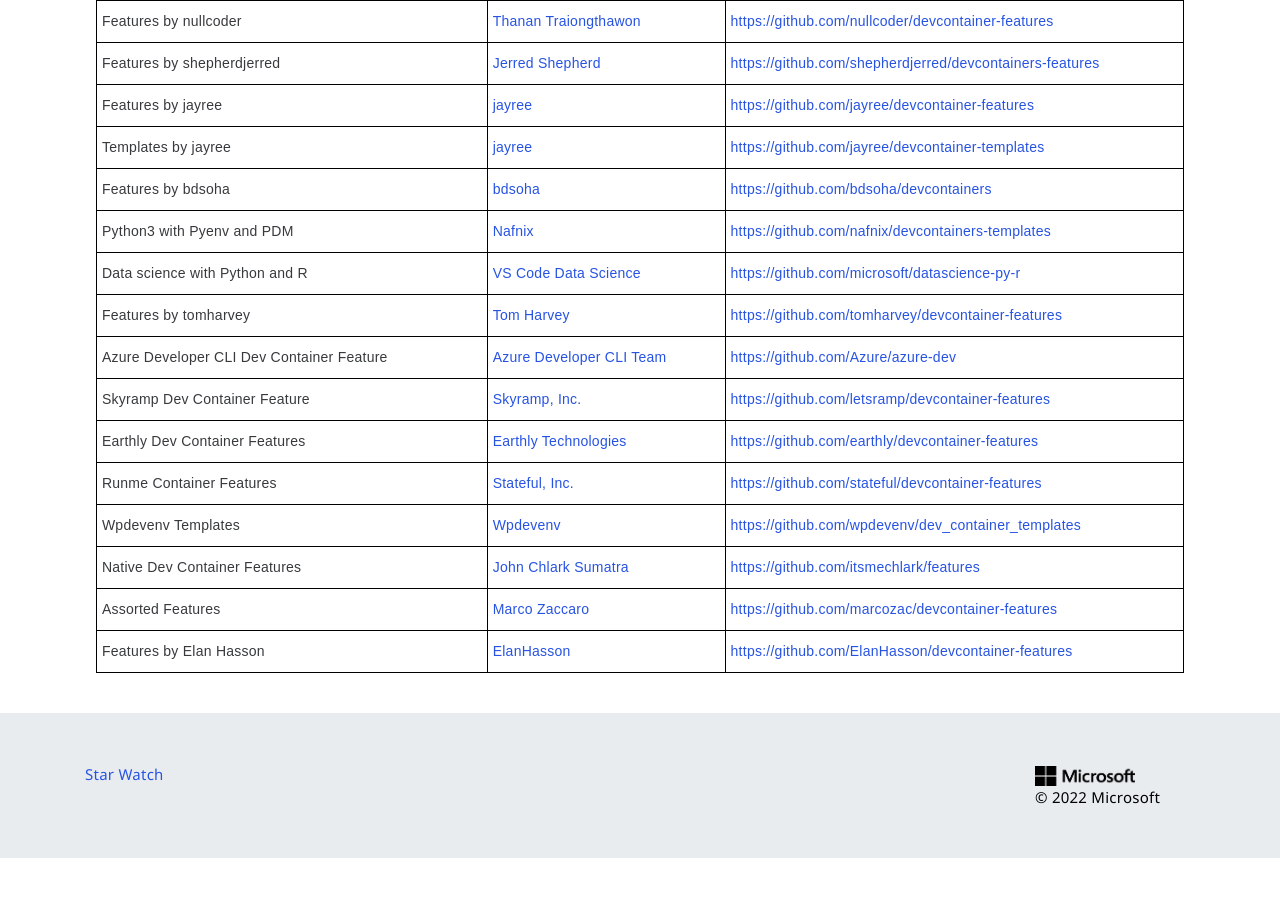
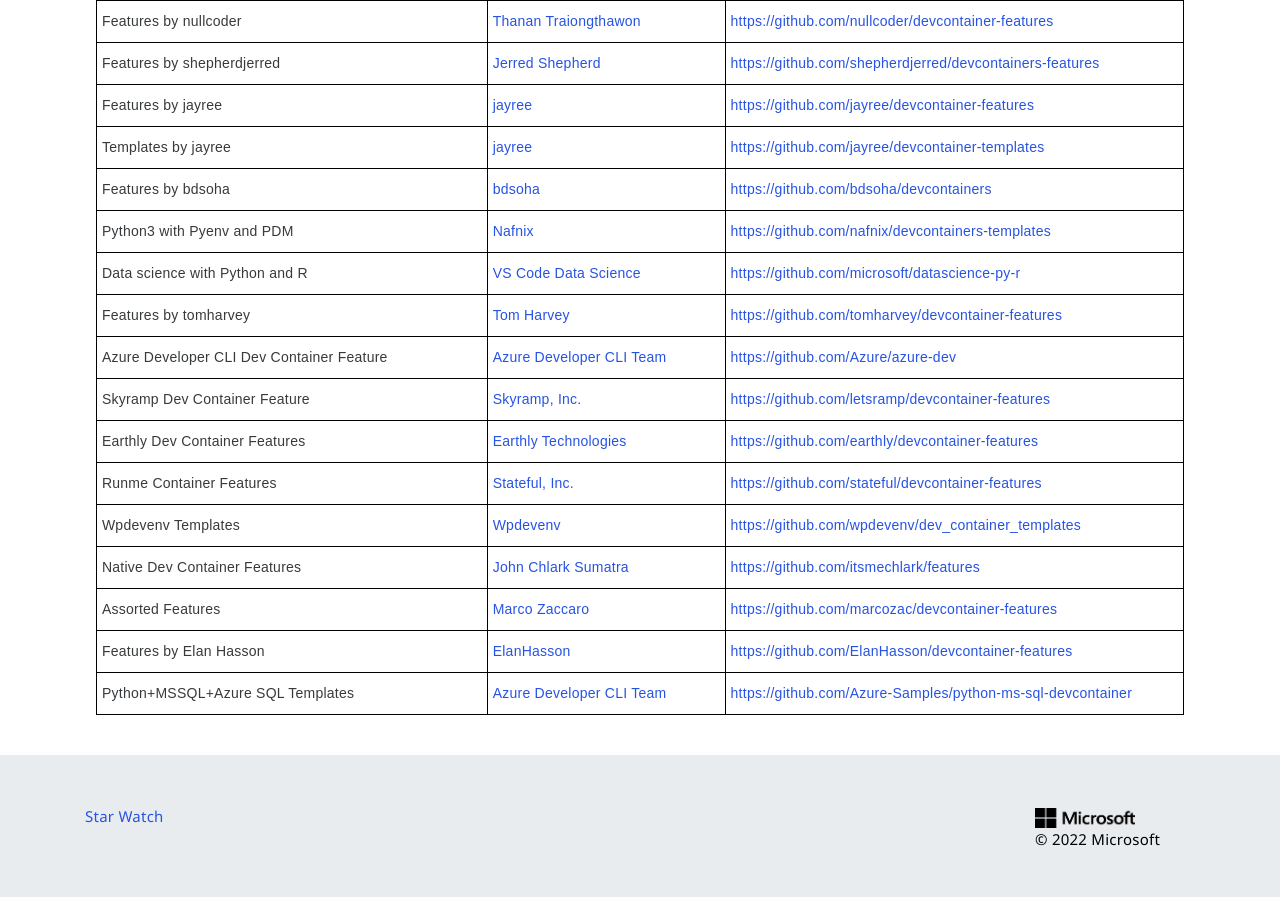
Before and after one commit to devcontainers/devcontainers.github.io, a Jekyll site: the page built from collections.html, in a window 1280 px wide and 900 px high, scrolled down 4072 px. Shown: the top 897 px of the window. Built offline with Jekyll 4.4.1, drawn with Linux system fonts in a browser that asks for light colours; nearby versions of some CDN libraries; comment, search, counter and statistics services are not loaded; before the commit the page ends 4930 px from its top, so only the background shows below that.

Commit message:
Update collection-index.yml to add Python/MSSQL (#273)
* Update collection-index.yml

* Update _data/collection-index.yml

Co-authored-by: Samruddhi Khandale <samruddhikhandale@github.com>

* Update collection-index.yml

---------

Co-authored-by: Samruddhi Khandale <samruddhikhandale@github.com>

```diff
--- a/_data/collection-index.yml
+++ b/_data/collection-index.yml
@@ -523,3 +523,8 @@
   contact: https://github.com/ElanHasson/devcontainer-features/issues
   repository: https://github.com/ElanHasson/devcontainer-features
   ociReference: ghcr.io/elanhasson/devcontainer-features
+- name: Python+MSSQL+Azure SQL Templates
+  maintainer: Azure Developer CLI Team
+  contact: https://github.com/Azure-Samples/python-ms-sql-devcontainer/issues
+  repository: https://github.com/Azure-Samples/python-ms-sql-devcontainer
+  ociReference: ghcr.io/azure-samples/python-ms-sql-devcontainer
```
